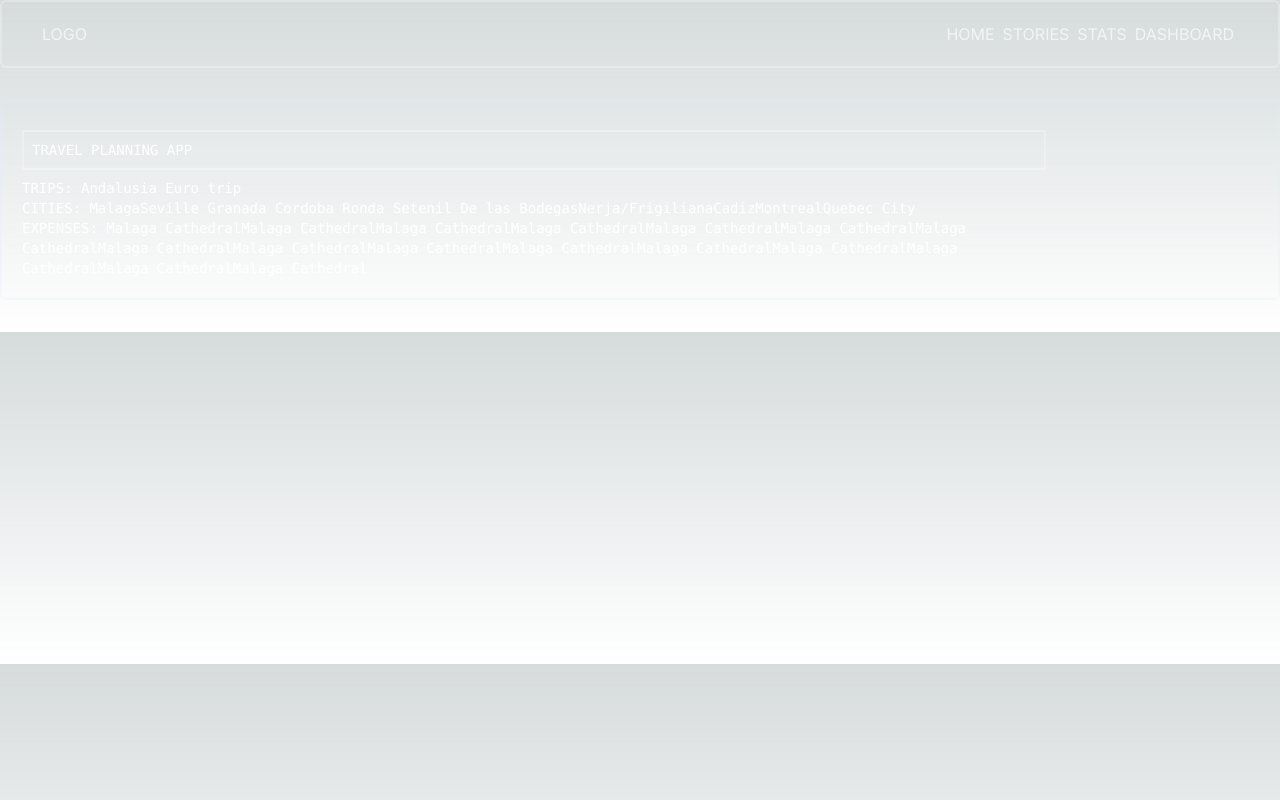
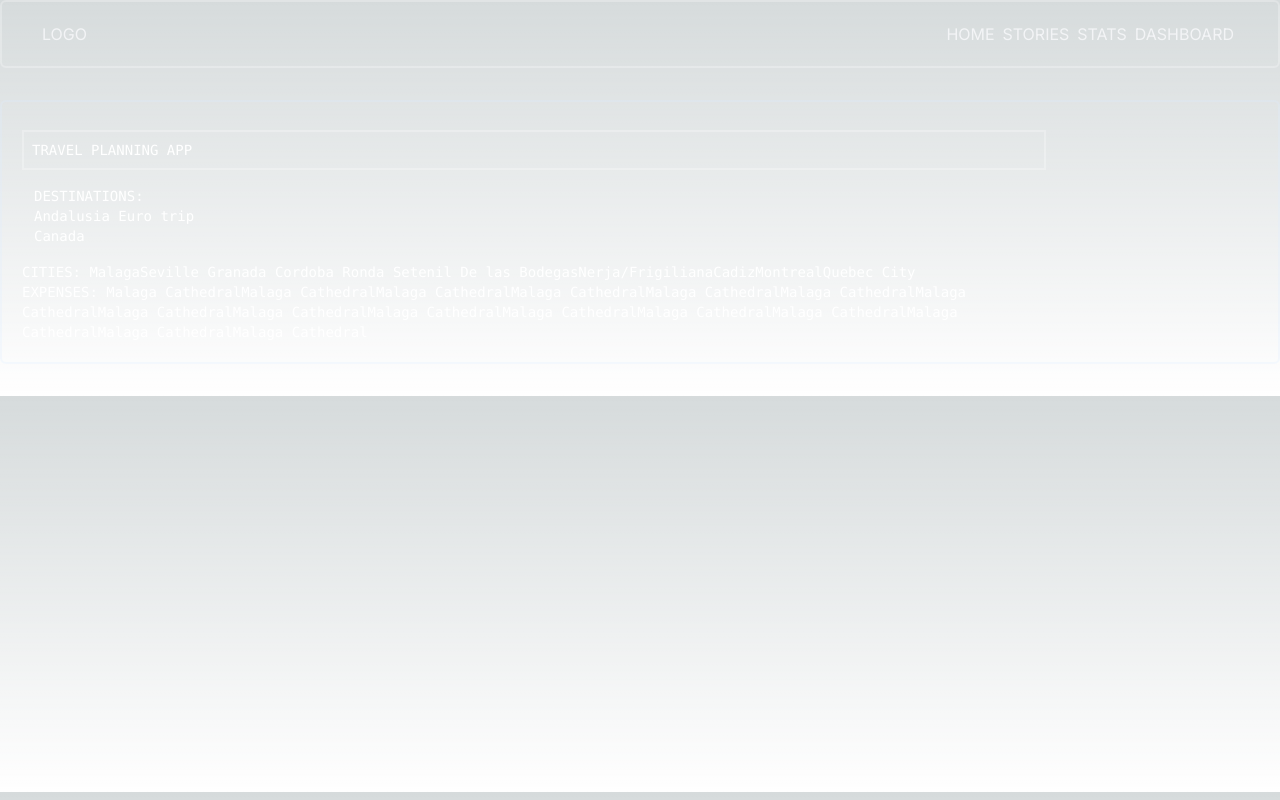
Before and after one commit to Terrero89/travel_planning_app, a Next.js app: page / in a window 1280 px wide. Built offline with nearby package versions, Linux system fonts and the light colour scheme.

Commit message:
destination list rendered from destinationItem

```diff
--- a/src/app/components/destination/DestinationItem.tsx
+++ b/src/app/components/destination/DestinationItem.tsx
@@ -1,23 +1,24 @@
 
 "use client"
 
+// import { useTripsStore } from '@/app/stores/useStore';
 import Trips from '../../types/trips';
-import { useTripsStore } from '../../storess/useTripsStore'
 
-interface Props {
-    destinationList: string;
+interface DestionationProps{
+    destinationList: Trips[]
 }
 
-const Header: React.FC<Props> = ({ destinationList }: Trips) => {
+
+const DestinationItem: React.FC<DestionationProps> = ({destinationList}) => {
     // getting the destination by id from store
-    const trip = useTripsStore((state: { trip: Trips[]; }) => state.trip);
+    // const destination = useTripsStore((state: { trip: Trips[]; }) => state.trip);
     return (
-        <div className="border-2 border-white border-opacity-25 content-center my-2 p-2">
-            <div>TRIPS: {trip.map((trip: Trips) => trip.destination)}</div>
+        <div className=" content-center my-2 p-2">
+            <div className=" content-center mx-1">DESTINATIONS: {destinationList.map((trip: Trips) => <h3>{trip.destination}</h3>)} </div>
         </div>
 
 
     );
 }
 
-export default Header;
+export default DestinationItem;
--- a/src/app/components/destination/DestinationList.tsx
+++ b/src/app/components/destination/DestinationList.tsx
@@ -1,29 +1,23 @@
 
 "use client"
 
-import Trips, { Places } from '../../types/trips';
-import UIHeader from './components/UI/UIHeader';
-import { useTripsStore } from './stores/useStore';
+import { useTripsStore } from '@/app/stores/useStore';
+import Trips from '../../types/trips';
+import DestinationItem from './DestinationItem';
 
-interface Props {
-  title: string;
-}
 
-const Header: React.FC<Props> = ({}) => {
-    const trip = useTripsStore((state: { trip: Trips[]; }) => state.trip);
+
+
+const Header: React.FC<{}> = ({}) => {
+    const destination = useTripsStore((state: { trip: Trips[]; }) => state.trip);
 
   return (
-    <div className="border-2 border-white border-opacity-25 content-center my-2 p-2">
-        <div className="z-10 w-full max-w-5xl items-center justify-between font-mono text-sm ">
-        <div>TRIPS: {trip.map((trip: Trips) => trip.destination)}</div>
-      </div>
+    <div className="">
+        <DestinationItem destinationList={destination}/>
+
     </div>
 
   );
 }
 
 export default Header;
-
-function useTripsStore(arg0: (state: { trip: Trips[]; }) => Trips[]) {
-    throw new Error('Function not implemented.');
-}
--- a/src/app/page.tsx
+++ b/src/app/page.tsx
@@ -2,6 +2,8 @@
 "use client"
 
 import Trips, { Places } from '../../types/trips';
+import DestinationItem from './components/destination/DestinationItem';
+import DestinationList from './components/destination/DestinationList';
 import UIHeader from './components/UI/UIHeader';
 import { useTripsStore } from './stores/useStore';
 
@@ -14,7 +16,7 @@ export default function Home() {
     <main className="">
       <div className="z-10 w-full max-w-5xl items-center justify-between font-mono text-sm ">
         <UIHeader title="TRAVEL PLANNING APP"/>
-        <div>TRIPS: {trip.map((trip: Trips) => trip.destination)}</div>
+        <DestinationList  />
         <div>CITIES: {trip.map((trip: Trips) => trip.places.map((place: Places) => place.city))}</div>
         <div>EXPENSES: {trip.map((trip: Trips) => trip.places.map((place: Places) => place.expenses.map((expense: any) => expense.expense)))}</div>
       </div>
--- a/src/app/stores/useStore.ts
+++ b/src/app/stores/useStore.ts
@@ -143,7 +143,7 @@ export const useTripsStore = create<TripsState>((set) => ({
 
     {
       destinationID: "trip2",
-      destination: "",
+      destination: "Canada",
       transportType: "Flight",
       from: "11-07-2024",
       to: "19-07-2024",
```
